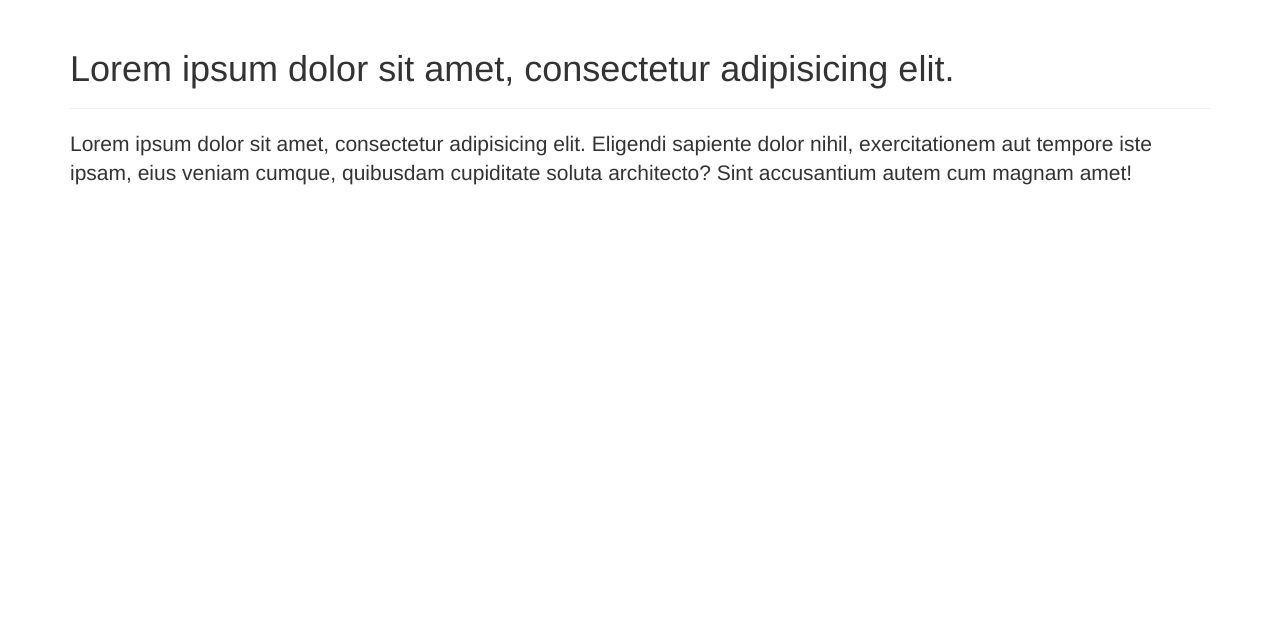
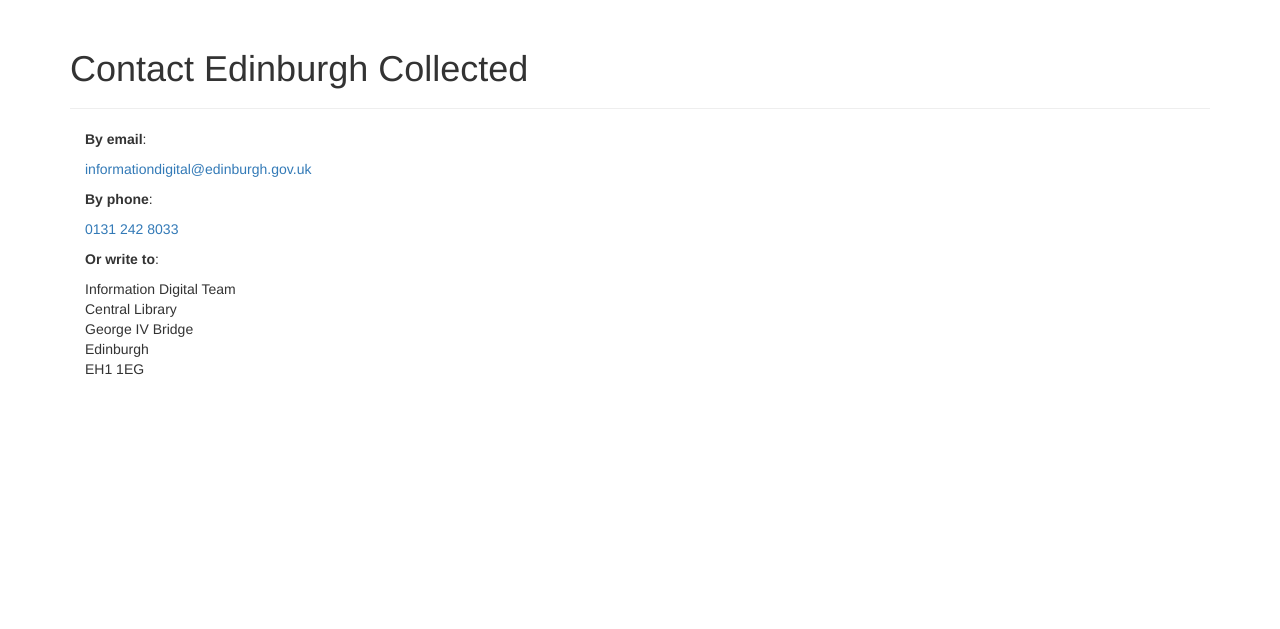
Before and after one commit to clementmouchet/digital-postcards, a Flask app: page /contact in a window 1280 px wide. Shown: the part 51-680 px from the top of the page. Run offline with Flask 2, Linux system fonts and the light colour scheme; some libraries are stand-ins or nearby versions.

Commit message:
Added about & contact.

```diff
--- a/digitalpostcards/templates/contact.html
+++ b/digitalpostcards/templates/contact.html
@@ -2,10 +2,36 @@
 {% extends "base.html" %}
 
 {% block main %}
-      <div class="page-header">
-        <h1>Lorem ipsum dolor sit amet, consectetur adipisicing elit.</h1>
-      </div>
-      <p class="lead">
-      Lorem ipsum dolor sit amet, consectetur adipisicing elit. Eligendi sapiente dolor nihil, exercitationem aut tempore iste ipsam, eius veniam cumque, quibusdam cupiditate soluta architecto? Sint accusantium autem cum magnam amet!
+  <div class="page-header">
+    <h1>Contact Edinburgh Collected</h1>
+  </div>
+  <div class="col-md-6">
+    <section>
+      <p><strong>By email</strong>:</p>
+
+      <p>
+        <a href="mailto:informationdigital@edinburgh.gov.uk" title="email address">
+          informationdigital@edinburgh.gov.uk
+        </a>
       </p>
+    </section>
+
+    <section>
+      <p><strong>By phone</strong>:</p>
+
+      <p><a href="tel:0131 242 8033">0131 242 8033</a></p>
+    </section>
+
+    <section>
+      <p><strong>Or write to</strong>:</p>
+
+      <p>
+        Information Digital Team<br>
+        Central Library<br>
+        George IV Bridge<br>
+        Edinburgh<br>
+        EH1 1EG
+      </p>
+    </section>
+  </div>
 {% endblock %}
```
Also changed, not shown: digitalpostcards/templates/about.html (+16 -2 lines).
